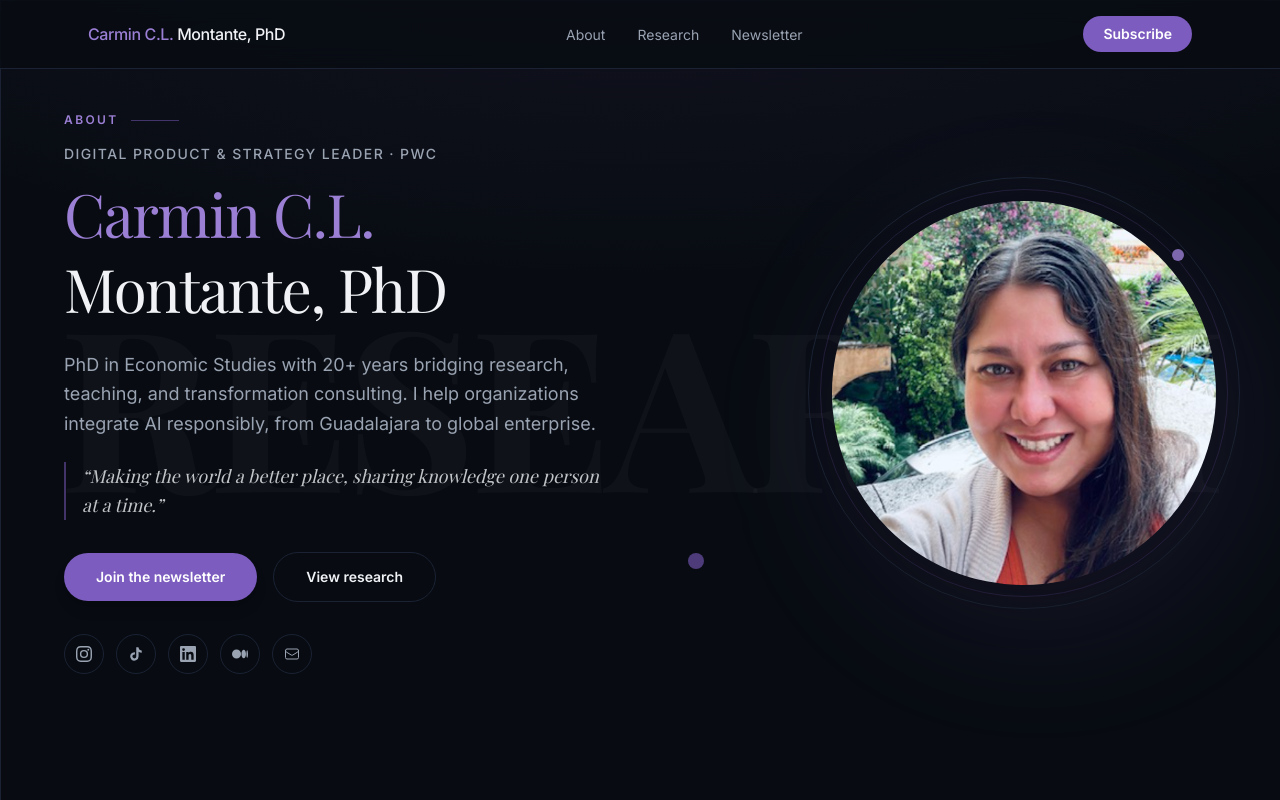
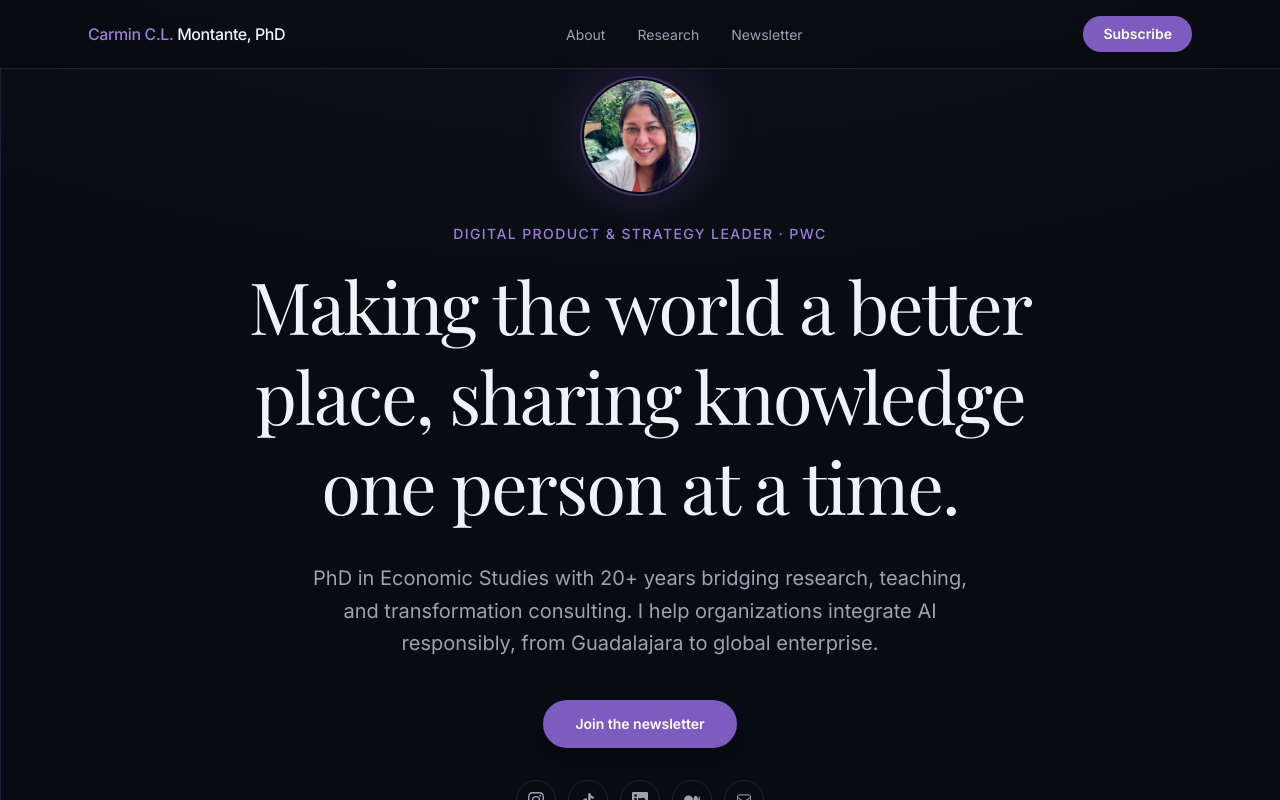
Before and after one commit to carmstar3/personal-site, a Next.js app: page / in a window 1280 px wide. Shown: the top 800 px of the page. Built offline with nearby package versions, Linux system fonts and the light colour scheme; a web font is replaced by a local one.

Commit message:
feat: restore centered hero layout with photo avatar and social links

```diff
--- a/src/components/Hero.tsx
+++ b/src/components/Hero.tsx
@@ -1,96 +1,49 @@
 import Image from "next/image";
 import { SocialLinks } from "@/components/SocialLinks";
-import { SectionLabel } from "@/components/SectionLabel";
 
 export function Hero() {
   return (
     <section
       id="about"
-      className="relative min-h-screen overflow-hidden px-6 pt-28 pb-16"
+      className="flex min-h-screen flex-col items-center justify-center px-6 pt-20 text-center"
     >
-      <p
-        className="pointer-events-none absolute left-1/2 top-1/2 -translate-x-1/2 -translate-y-1/2 select-none font-serif text-[clamp(5rem,18vw,14rem)] font-bold leading-none tracking-tight text-[var(--text)]/[0.03]"
-        aria-hidden="true"
-      >
-        RESEARCH
+      <div className="relative mb-8">
+        <div
+          className="absolute -inset-2 rounded-full bg-[var(--accent)]/20 blur-xl"
+          aria-hidden="true"
+        />
+        <Image
+          src="/carmin-headshot.png"
+          alt="Carmin C.L. Montante, PhD"
+          width={120}
+          height={120}
+          priority
+          className="relative h-28 w-28 rounded-full object-cover ring-2 ring-[var(--accent)]/40 ring-offset-2 ring-offset-[var(--bg)]"
+        />
+      </div>
+
+      <p className="mb-4 text-sm font-medium uppercase tracking-widest text-[var(--accent-light)]">
+        Digital Product &amp; Strategy Leader · PwC
       </p>
 
-      <div className="relative mx-auto grid max-w-6xl items-center gap-12 lg:grid-cols-2 lg:gap-16">
-        <div className="order-2 lg:order-1">
-          <SectionLabel>About</SectionLabel>
+      <h1 className="max-w-4xl font-serif text-4xl leading-tight tracking-tight text-[var(--text)] sm:text-5xl md:text-6xl lg:text-7xl">
+        Making the world a better place, sharing knowledge one person at a time.
+      </h1>
 
-          <p className="mb-3 text-sm font-medium uppercase tracking-widest text-[var(--muted)]">
-            Digital Product &amp; Strategy Leader · PwC
-          </p>
+      <p className="mt-8 max-w-2xl text-lg leading-relaxed text-[var(--muted)] sm:text-xl">
+        PhD in Economic Studies with 20+ years bridging research, teaching, and
+        transformation consulting. I help organizations integrate AI responsibly,
+        from Guadalajara to global enterprise.
+      </p>
 
-          <h1 className="font-serif text-4xl leading-tight tracking-tight sm:text-5xl lg:text-6xl">
-            <span className="text-[var(--accent-light)]">Carmin C.L.</span>{" "}
-            <span className="text-[var(--text)]">Montante, PhD</span>
-          </h1>
+      <a
+        href="#newsletter"
+        className="mt-10 inline-flex items-center rounded-full bg-[var(--accent)] px-8 py-3.5 text-sm font-semibold text-white shadow-lg shadow-[var(--accent)]/25 transition-all hover:bg-[var(--accent-light)] hover:shadow-[var(--accent)]/40"
+      >
+        Join the newsletter
+      </a>
 
-          <p className="mt-6 max-w-xl text-lg leading-relaxed text-[var(--muted)]">
-            PhD in Economic Studies with 20+ years bridging research, teaching,
-            and transformation consulting. I help organizations integrate AI
-            responsibly, from Guadalajara to global enterprise.
-          </p>
-
-          <blockquote className="mt-6 border-l-2 border-[var(--accent)]/50 pl-4 font-serif text-lg italic leading-relaxed text-[var(--text)]/80">
-            &ldquo;Making the world a better place, sharing knowledge one person
-            at a time.&rdquo;
-          </blockquote>
-
-          <div className="mt-8 flex flex-wrap items-center gap-4">
-            <a
-              href="#newsletter"
-              className="inline-flex items-center rounded-full bg-[var(--accent)] px-8 py-3.5 text-sm font-semibold text-white shadow-lg shadow-[var(--accent)]/25 transition-all hover:bg-[var(--accent-light)] hover:shadow-[var(--accent)]/40"
-            >
-              Join the newsletter
-            </a>
-            <a
-              href="#research"
-              className="inline-flex items-center rounded-full border border-[var(--line)] px-8 py-3.5 text-sm font-semibold text-[var(--text)] transition-colors hover:border-[var(--accent)]/50 hover:text-[var(--accent-light)]"
-            >
-              View research
-            </a>
-          </div>
-
-          <SocialLinks className="mt-8" />
-        </div>
-
-        <div className="relative order-1 flex justify-center lg:order-2 lg:justify-end">
-          <div
-            className="absolute -right-4 top-8 h-72 w-72 rounded-full bg-[var(--accent)]/15 blur-3xl lg:h-96 lg:w-96"
-            aria-hidden="true"
-          />
-          <div
-            className="absolute bottom-4 left-4 h-4 w-4 rounded-full bg-[var(--accent)]/60"
-            aria-hidden="true"
-          />
-          <div
-            className="absolute right-8 top-12 h-3 w-3 rounded-full bg-[var(--accent-light)]/80"
-            aria-hidden="true"
-          />
-
-          <div className="relative">
-            <div
-              className="absolute -inset-3 rounded-full border border-[var(--accent)]/20"
-              aria-hidden="true"
-            />
-            <div
-              className="absolute -inset-6 rounded-full border border-[var(--line)]"
-              aria-hidden="true"
-            />
-            <Image
-              src="/carmin-headshot.png"
-              alt="Carmin C.L. Montante, PhD"
-              width={400}
-              height={400}
-              priority
-              className="relative h-64 w-64 rounded-full object-cover shadow-2xl shadow-[var(--accent)]/20 sm:h-80 sm:w-80 lg:h-96 lg:w-96"
-            />
-          </div>
-        </div>
-      </div>
+      <SocialLinks className="mt-8" />
     </section>
   );
 }
```
